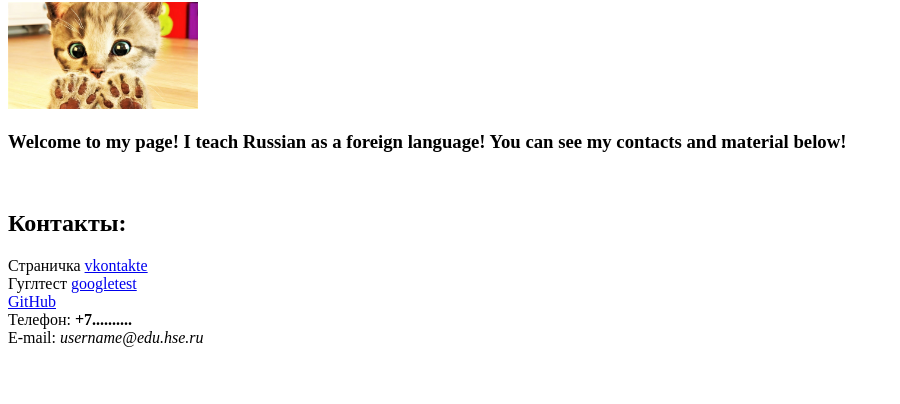
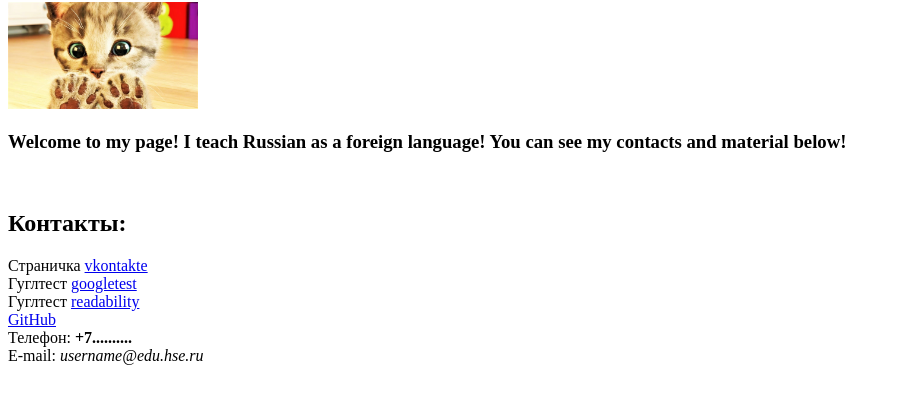
Before and after one commit to ivanenkoanastasiia/ivanenko96, a plain HTML site: page index.html in a window 1280 px wide. Shown: the part 78-482 px from the top of the page, without its empty margins (0-900 px from the left). Drawn offline with Linux system fonts and the light colour scheme.

Commit message:
Update index.html

```diff
--- a/index.html
+++ b/index.html
@@ -15,6 +15,8 @@
       <br/>
       Гуглтест <a href=https://docs.google.com/forms/d/e/1FAIpQLScEJ4hMPvGBrKeV6Gj7djSY3TRvHYRurAhbzWoWPG5XAa6mKw/viewform/>googletest</a>
       <br/>
+      Гуглтест <a href=https://github.com/ivanenkoanastasiia/Ivanenko/blob/master/%D0%98%D0%B2%D0%B0%D0%BD%D0%B5%D0%BD%D0%BA%D0%BE%20%D0%BA%D0%BE%D1%80%D0%BF%D1%83%D1%81%D0%BE%D0%BA.docx/>readability</a>
+      <br/>
       <a href=https://github.com/username>GitHub</a>
       <br/>
       Телефон: <b>+7..........</b>
```
